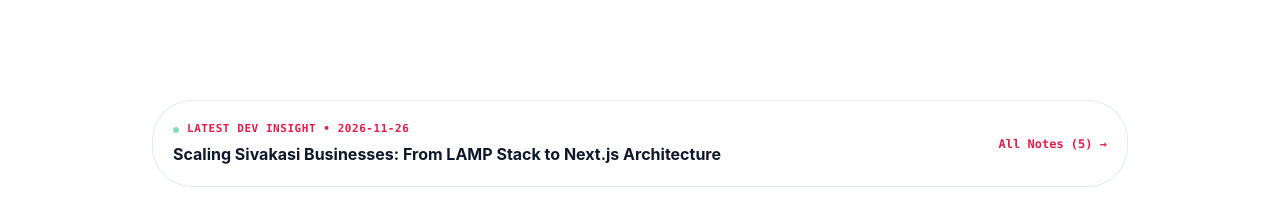
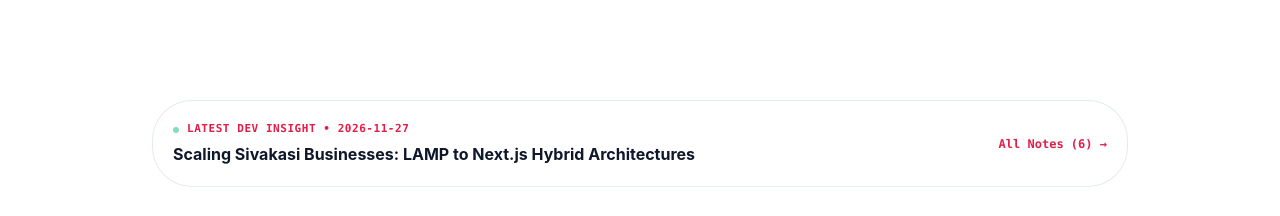
Before and after one commit to 0xdevprabhu/portfolio-next, a Next.js app: page / in a window 1280 px wide. Shown: the part 8820-9036 px from the top of the page. Built offline with nearby package versions, Linux system fonts and the light colour scheme; no server answers.

Commit message:
chore(seo): publish daily engineering insight

```diff
--- a/src/data/insights.ts
+++ b/src/data/insights.ts
@@ -10,6 +10,28 @@ export interface EngineeringInsight {
 }
 
 export const engineeringInsightsData: EngineeringInsight[] = [
+  {
+    "slug": "lamp-to-nextjs-scaling-sivakasi-businesses-2026-11-27",
+    "title": "Scaling Sivakasi Businesses: LAMP to Next.js Hybrid Architectures",
+    "summary": "Discover how businesses in Sivakasi and Madurai combine robust PHP/MySQL backends with modern Next.js frontends to scale globally and boost web performance.",
+    "content": [
+      "Businesses across Sivakasi, Virudhunagar, and Madurai have long relied on traditional LAMP stack systems for inventory, billing, and localized ERP workflows. While MySQL and PHP provide an exceptionally stable and cost-effective foundation for heavy database operations, modern digital storefronts and B2B portals demand ultra-responsive interfaces. Local fireworks, printing, and matchbox manufacturers often struggle with monolithic templates that fail to deliver lightning-fast Core Web Vitals, limiting their organic visibility and global customer acquisition potential.",
+      "As a freelance web developer in Sivakasi and LAMP stack specialist, I implement a powerful hybrid architecture separating concerns effectively. We retain the reliable PHP/MySQL or REST API backend for secure transactional integrity, while deploying a high-performance Next.js frontend on Vercel or custom Node.js servers. This approach leverages Server-Side Rendering (SSR) and Incremental Static Regeneration (ISR) to index thousands of product catalog pages instantly, ensuring search engines crawl dynamic inventories efficiently without overwhelming server resources.",
+      "Performance optimization goes hand-in-hand with robust security. When migrating or modernizing enterprise applications, implementing strict Content Security Policies, parameterized SQL queries, and robust JWT-based authentication protects sensitive supply chain data against vulnerabilities. Furthermore, integrating automated image optimization pipelines drastically cuts down bandwidth usage—a critical consideration for regional buyers browsing catalogs over mobile networks across Tamil Nadu.",
+      "The real-world impact of adopting modern Jamstack and hybrid architectures is immediate and measurable. Local enterprises partnering with developer Prabhu P experience a significant drop in bounce rates, higher Google Lighthouse scores, and improved organic rankings for competitive industrial keywords. By modernizing the presentation layer while preserving trusted database business logic, companies reduce operational overhead and scale their digital footprint sustainably.",
+      "Ready to scale your enterprise web application or e-commerce platform? As an Elite Full Stack Developer at Noxlay Cyber Tech, I help regional and global brands engineer high-performance digital solutions. Reach out today to discuss how we can accelerate your business growth."
+    ],
+    "category": "Web Architecture",
+    "keywords": [
+      "Sivakasi developer",
+      "LAMP stack specialist",
+      "Next.js developer Tamil Nadu",
+      "freelance web developer in Sivakasi",
+      "developer prabhu"
+    ],
+    "publishedAt": "2026-11-27",
+    "readTime": "4 min read"
+  },
   {
     "slug": "lamp-to-nextjs-scaling-sivakasi-businesses-2026-11-26",
     "title": "Scaling Sivakasi Businesses: From LAMP Stack to Next.js Architecture",
```
